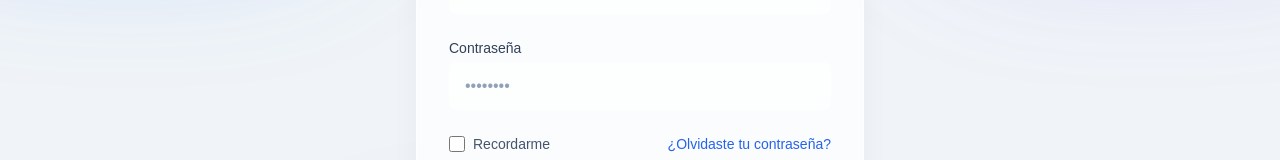
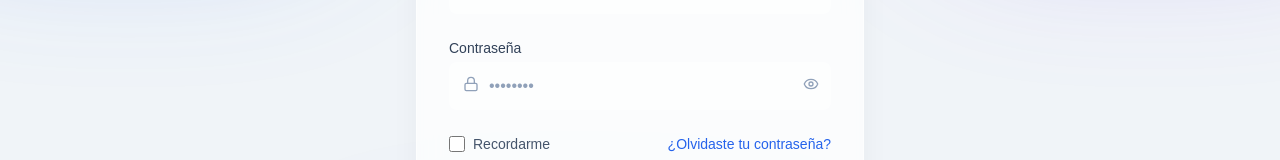
Before and after one commit to collectia-avalia/col360, a Next.js app in the folder web/: page /login in a window 1280 px wide. Shown: the part 292-452 px from the top of the page. Built offline with nearby package versions, Linux system fonts and the light colour scheme; no server answers.

Commit message:
feat: add password visibility toggle in signup and login forms

```diff
--- a/web/src/app/login/page.tsx
+++ b/web/src/app/login/page.tsx
@@ -6,9 +6,11 @@ import { AvaliaLogo } from '@/components/ui/Logo'
 import { Copyright } from '@/components/ui/Copyright'
 import { SlideCaptcha } from '@/components/ui/SlideCaptcha'
 import Link from 'next/link'
+import { Lock, Eye, EyeOff } from 'lucide-react'
 
 
 export default function LoginPage() {
+  const [showPassword, setShowPassword] = useState(false)
   const [isCaptchaVerified, setIsCaptchaVerified] = useState(false)
   const [error, setError] = useState<string | null>(null)
   const [isSignupSuccess, setIsSignupSuccess] = useState(false)
@@ -82,11 +84,19 @@ export default function LoginPage() {
               <input
                 id="password"
                 name="password"
-                type="password"
+                type={showPassword ? 'text' : 'password'}
                 required
-                className="block w-full px-4 py-3 rounded-lg border-gray-200 bg-white/50 focus:bg-white focus:ring-2 focus:ring-avalia-blue focus:border-transparent transition-all outline-none text-slate-800 placeholder-slate-400"
+                className="block w-full pl-10 pr-10 py-3 rounded-lg border-gray-200 bg-white/50 focus:bg-white focus:ring-2 focus:ring-avalia-blue focus:border-transparent transition-all outline-none text-slate-800 placeholder-slate-400"
                 placeholder="••••••••"
               />
+              <Lock className="absolute left-3.5 top-3.5 w-4 h-4 text-slate-400" />
+              <button
+                type="button"
+                onClick={() => setShowPassword(!showPassword)}
+                className="absolute right-3 top-3.5 text-slate-400 hover:text-slate-600 transition-colors focus:outline-none"
+              >
+                {showPassword ? <EyeOff className="w-4 h-4" /> : <Eye className="w-4 h-4" />}
+              </button>
             </div>
           </div>
 
--- a/web/src/app/signup/page.tsx
+++ b/web/src/app/signup/page.tsx
@@ -5,9 +5,10 @@ import { requestSignupOtpAction, verifySignupOtpAction } from '../auth/actions'
 import { AvaliaLogo } from '@/components/ui/Logo'
 import { Copyright } from '@/components/ui/Copyright'
 import { SlideCaptcha } from '@/components/ui/SlideCaptcha'
-import { Building2, Mail, Lock, Shield, User, Phone, MapPin, ArrowLeft, KeyRound } from 'lucide-react'
+import { Building2, Mail, Lock, Shield, User, Phone, MapPin, ArrowLeft, KeyRound, Eye, EyeOff } from 'lucide-react'
 
 export default function SignupPage() {
+  const [showPassword, setShowPassword] = useState(false)
   const [step, setStep] = useState<'form' | 'otp'>('form')
   const [isCaptchaVerified, setIsCaptchaVerified] = useState(false)
   const [error, setError] = useState<string | null>(null)
@@ -232,7 +233,7 @@ export default function SignupPage() {
                   </div>
                 </div>
 
-                <div>
+                 <div>
                   <label htmlFor="password" className="block text-xs font-bold uppercase tracking-wider text-slate-700 mb-1">
                     Contraseña
                   </label>
@@ -240,12 +241,19 @@ export default function SignupPage() {
                     <input
                       id="password"
                       name="password"
-                      type="password"
+                      type={showPassword ? 'text' : 'password'}
                       required
-                      className="block w-full pl-10 pr-4 py-2.5 rounded-lg border border-gray-200 bg-white/50 focus:bg-white focus:ring-2 focus:ring-avalia-blue focus:border-transparent transition-all outline-none text-slate-800 text-sm placeholder-slate-400"
+                      className="block w-full pl-10 pr-10 py-2.5 rounded-lg border border-gray-200 bg-white/50 focus:bg-white focus:ring-2 focus:ring-avalia-blue focus:border-transparent transition-all outline-none text-slate-800 text-sm placeholder-slate-400"
                       placeholder="Mínimo 6 caracteres"
                     />
                     <Lock className="absolute left-3.5 top-3.5 w-4 h-4 text-slate-400" />
+                    <button
+                      type="button"
+                      onClick={() => setShowPassword(!showPassword)}
+                      className="absolute right-3 top-3 text-slate-400 hover:text-slate-600 transition-colors focus:outline-none"
+                    >
+                      {showPassword ? <EyeOff className="w-4 h-4" /> : <Eye className="w-4 h-4" />}
+                    </button>
                   </div>
                 </div>
               </div>
```
